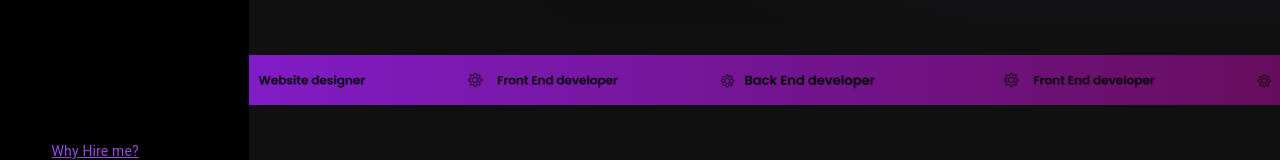
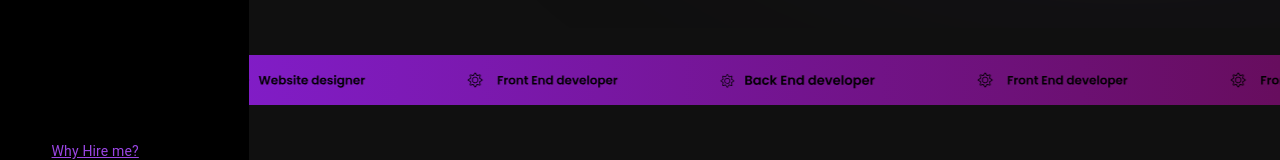
Before and after one commit to rakotoarisonlandry/Portfolio, a React (Vite) app: page / in a window 1280 px wide. Shown: the part 616-776 px from the top of the page. Built offline with nearby package versions, Linux system fonts and the light colour scheme.

Commit message:
Fix SideBar

```diff
--- a/src/pages/Home/HomeComponent.jsx
+++ b/src/pages/Home/HomeComponent.jsx
@@ -32,6 +32,9 @@ function HomeComponent() {
         <span>
           <img src={Back} alt="" className="img-fast" />
         </span>
+        <span>
+          <img src={Front} alt="" className="img-fast" />
+        </span>
       </Marquee>
     </Box>
   );
```
